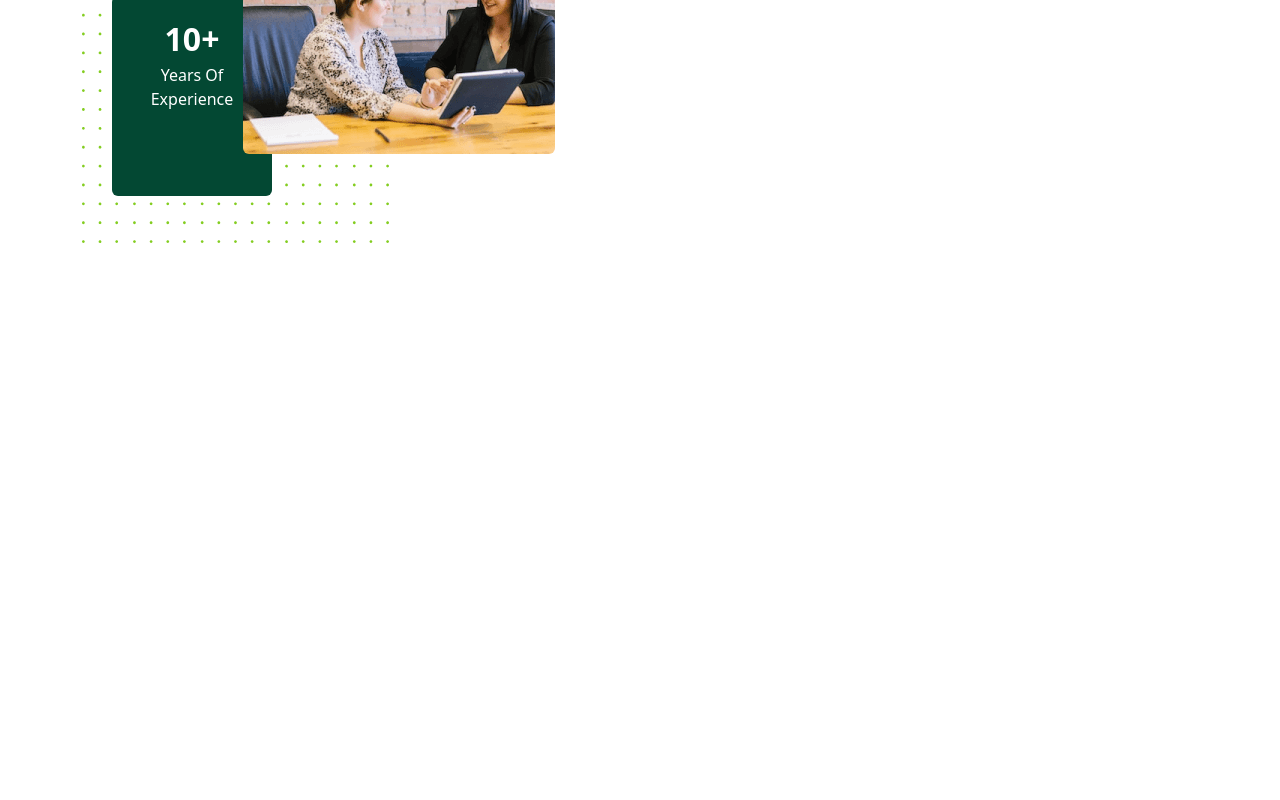
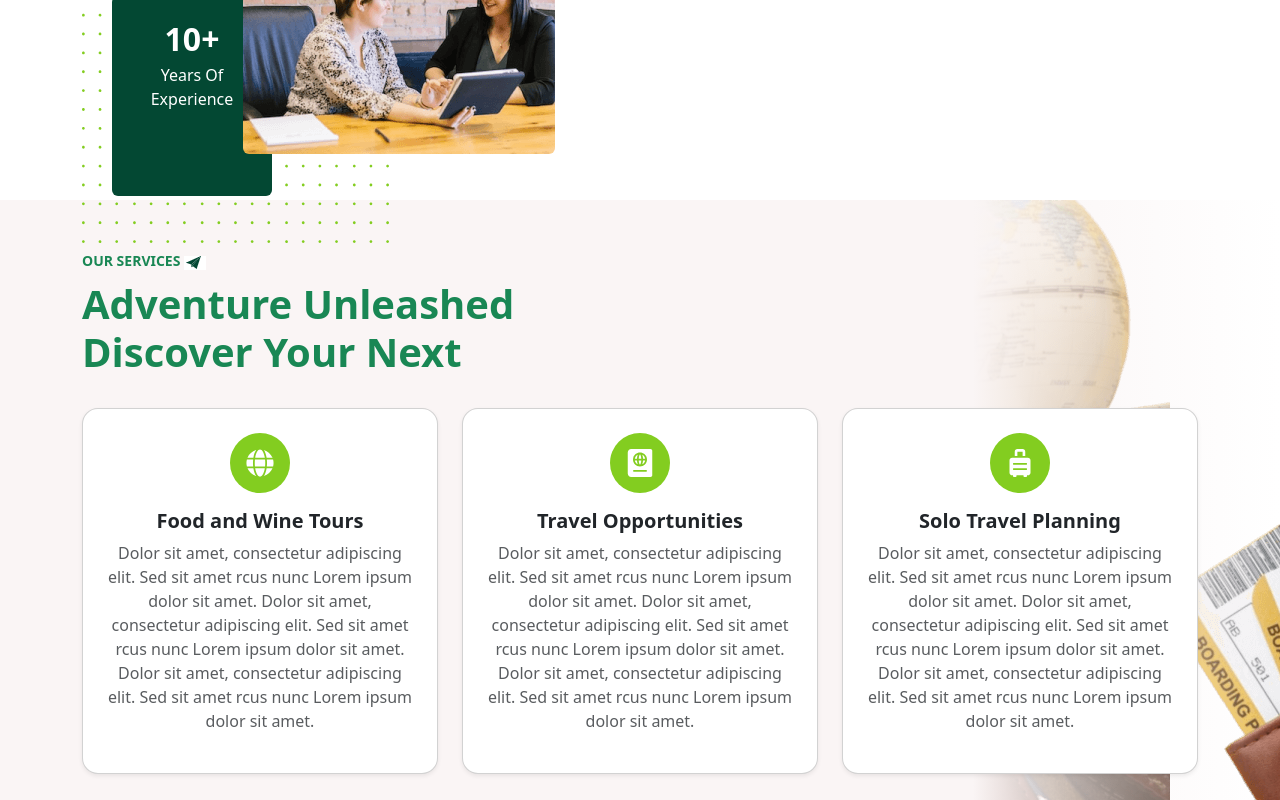
Before and after one commit to jisha-charly/routex, a React (Create React App) app: page / in a window 1280 px wide. Shown: the part 1322-2122 px from the top of the page. Before the commit the page ends 1565 px from the top, so only its background shows below. Built offline with nearby package versions, Linux system fonts and the light colour scheme.

Commit message:
service component added

```diff
--- a/package.json
+++ b/package.json
@@ -8,6 +8,7 @@
     "cra-template": "1.3.0",
     "react": "^19.1.0",
     "react-dom": "^19.1.0",
+    "react-icons": "^5.5.0",
     "react-scripts": "5.0.1",
     "web-vitals": "^4.2.4"
   },
--- a/src/App.js
+++ b/src/App.js
@@ -4,6 +4,7 @@ import 'bootstrap/dist/js/bootstrap.bundle.min.js';
 import Navbar1 from './components/Navbar1';
 import HeroSection from './components/HeroSection';
 import AboutUs from './components/AboutUs';
+import ServicesSection from './components/ServiceSection';
 
 
 function App() {
@@ -12,6 +13,7 @@ function App() {
       <Navbar1/>
       <HeroSection/>
       <AboutUs/>
+      <ServicesSection/>
     </div>
   );
 }
--- /dev/null
+++ b/src/components/ServiceSection.css
@@ -0,0 +1,20 @@
+.services-section {
+    background: linear-gradient(to right, #faf5f5 76%, transparent 100%), url(../service.png)  ;
+
+    margin-top: 210px;
+    height:600px;
+
+
+  }
+
+  .icon-circle {
+    width: 60px;
+    height: 60px;
+    border-radius: 50%;
+    display: flex;
+    align-items: center;
+    justify-content: center;
+  }
+  .icon-bg{
+    background-color: #83cd20;
+  }
--- /dev/null
+++ b/src/components/ServiceSection.js
@@ -0,0 +1,66 @@
+import React from 'react';
+import './ServiceSection.css';
+import { FaGlobe, FaPassport, FaSuitcaseRolling } from 'react-icons/fa';
+import image1 from "../arrow.png"
+const ServiceSection = () => {
+  return (
+    <div className="services-section py-5 ">
+      <div className="container">
+        <div className="row mb-4">
+          <div className="col-lg-6">
+            <small className="text-uppercase text-success fw-bold">Our Services <img src={image1}></img></small>
+            <h1 className="fw-bold mt-2 text-success">
+              Adventure Unleashed <br /> Discover Your Next
+            </h1>
+          </div>
+        </div>
+
+        <div className="row g-4">
+          <div className="col-md-6 col-lg-4">
+            <div className="card h-100 text-center p-4 shadow-sm rounded-4">
+              <div className="icon-circle  mb-3 mx-auto icon-bg">
+                <FaGlobe className="text-white fs-3" />
+              </div>
+              <h5 className="fw-bold">Food and Wine Tours</h5>
+              <p className="text-muted">
+                Dolor sit amet, consectetur adipiscing elit. Sed sit amet rcus nunc Lorem ipsum dolor sit amet.
+                Dolor sit amet, consectetur adipiscing elit. Sed sit amet rcus nunc Lorem ipsum dolor sit amet.
+                Dolor sit amet, consectetur adipiscing elit. Sed sit amet rcus nunc Lorem ipsum dolor sit amet.
+              </p>
+            </div>
+          </div>
+
+          <div className="col-md-6 col-lg-4">
+            <div className="card h-100 text-center p-4 shadow-sm rounded-4">
+              <div className="icon-circle  icon-bg mb-3 mx-auto">
+                <FaPassport className="text-white fs-3" />
+              </div>
+              <h5 className="fw-bold">Travel Opportunities</h5>
+              <p className="text-muted">
+                Dolor sit amet, consectetur adipiscing elit. Sed sit amet rcus nunc Lorem ipsum dolor sit amet.
+                Dolor sit amet, consectetur adipiscing elit. Sed sit amet rcus nunc Lorem ipsum dolor sit amet.
+                Dolor sit amet, consectetur adipiscing elit. Sed sit amet rcus nunc Lorem ipsum dolor sit amet.
+              </p>
+            </div>
+          </div>
+
+          <div className="col-md-6 col-lg-4">
+            <div className="card h-100 text-center p-4 shadow-sm rounded-4">
+              <div className="icon-circle  icon-bg mb-3 mx-auto">
+                <FaSuitcaseRolling className="text-white fs-3" />
+              </div>
+              <h5 className="fw-bold">Solo Travel Planning</h5>
+              <p className="text-muted">
+                Dolor sit amet, consectetur adipiscing elit. Sed sit amet rcus nunc Lorem ipsum dolor sit amet.
+                Dolor sit amet, consectetur adipiscing elit. Sed sit amet rcus nunc Lorem ipsum dolor sit amet.
+                Dolor sit amet, consectetur adipiscing elit. Sed sit amet rcus nunc Lorem ipsum dolor sit amet.
+              </p>
+            </div>
+          </div>
+        </div>
+      </div>
+    </div>
+  );
+};
+
+export default ServiceSection;
```
Also changed, not shown: src/service.png (added), 1 other file (tests, documents, lock files or other folders).
